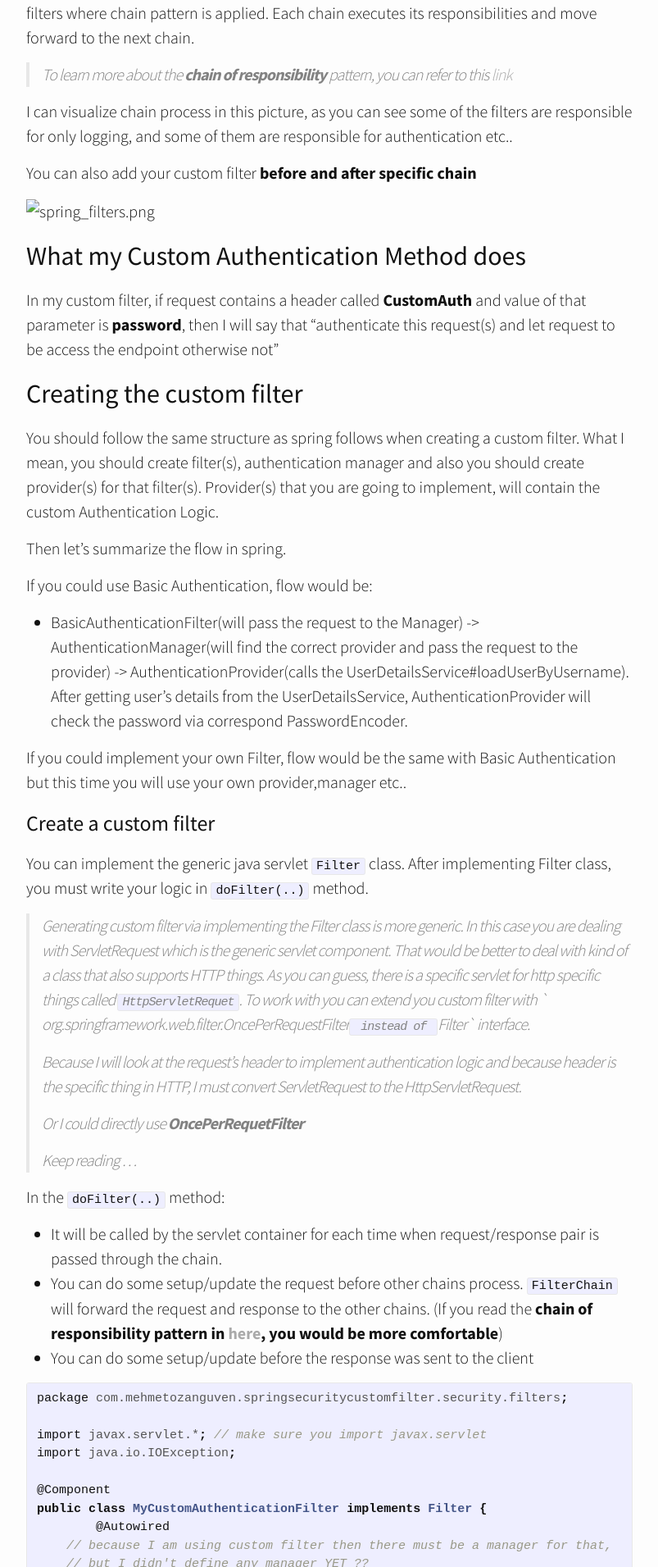
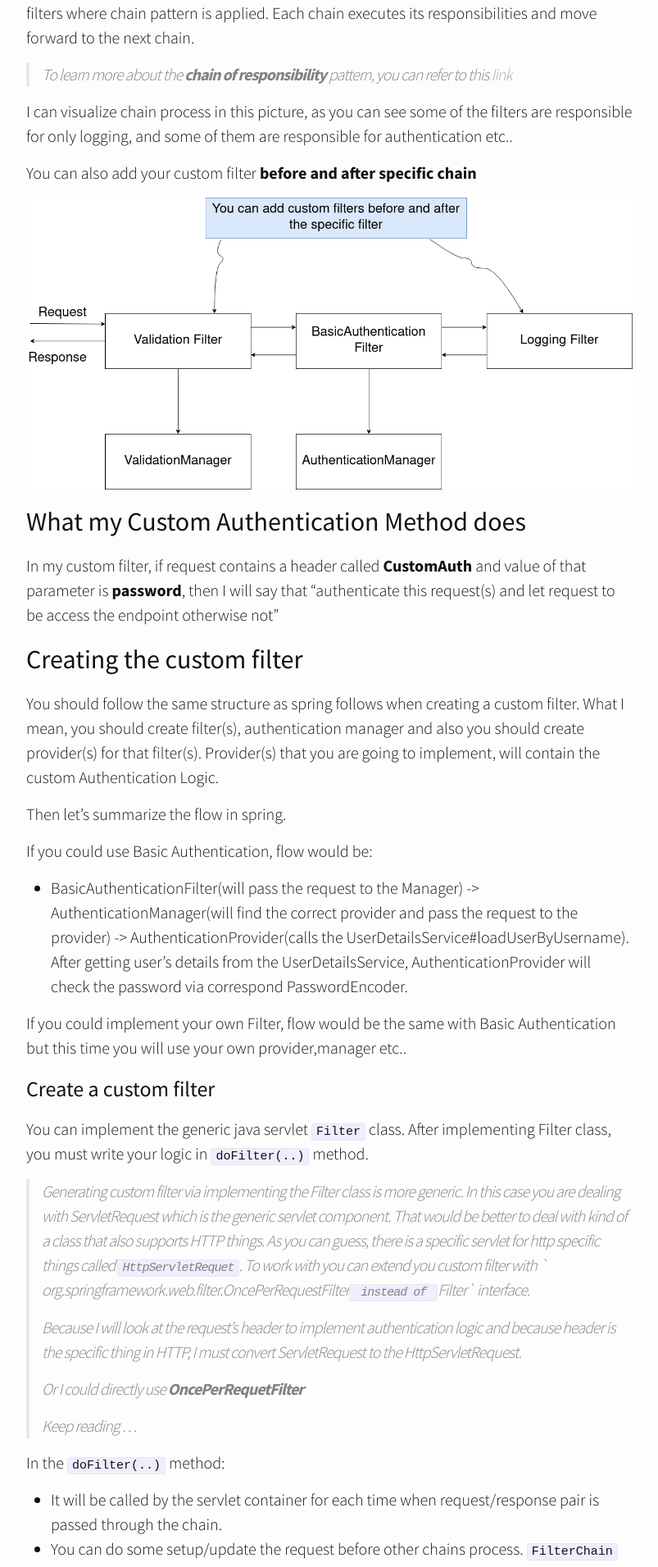
Before and after one commit to mehmetozanguven/mehmetozanguven.github.io, a Jekyll site: the page built from _posts/spring_framework/2020-12-30-spring-security-5-custom-filter.md, in a window 1280 px wide. Shown: the part 3136-5047 px from the top of the page at 82% size, without its empty margins (238-1041 px from the left). Built offline with Jekyll 4.4.1, drawn with Linux system fonts in a browser that asks for light colours; nearby versions of some CDN libraries.

Commit message:
not ./asset => ./asset

```diff
--- a/_posts/spring_framework/2020-12-30-spring-security-5-custom-filter.md
+++ b/_posts/spring_framework/2020-12-30-spring-security-5-custom-filter.md
@@ -95,7 +95,7 @@ I can visualize chain process in this picture, as you can see some of the filter
 
 You can also add your custom filter **before and after specific chain**
 
-<img src="./assets/spring/security/custom_filter/spring_filters.png" alt="spring_filters.png" />
+<img src="/assets/spring/security/custom_filter/spring_filters.png" alt="spring_filters.png" />
 
 
 
```
